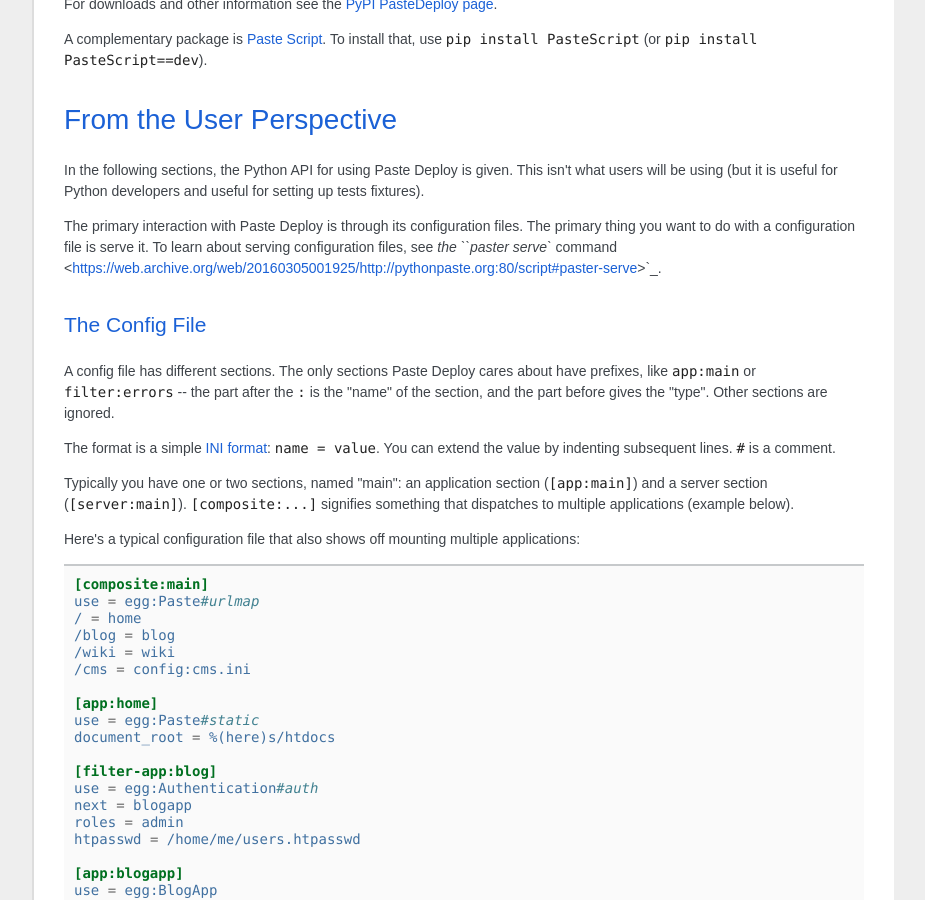
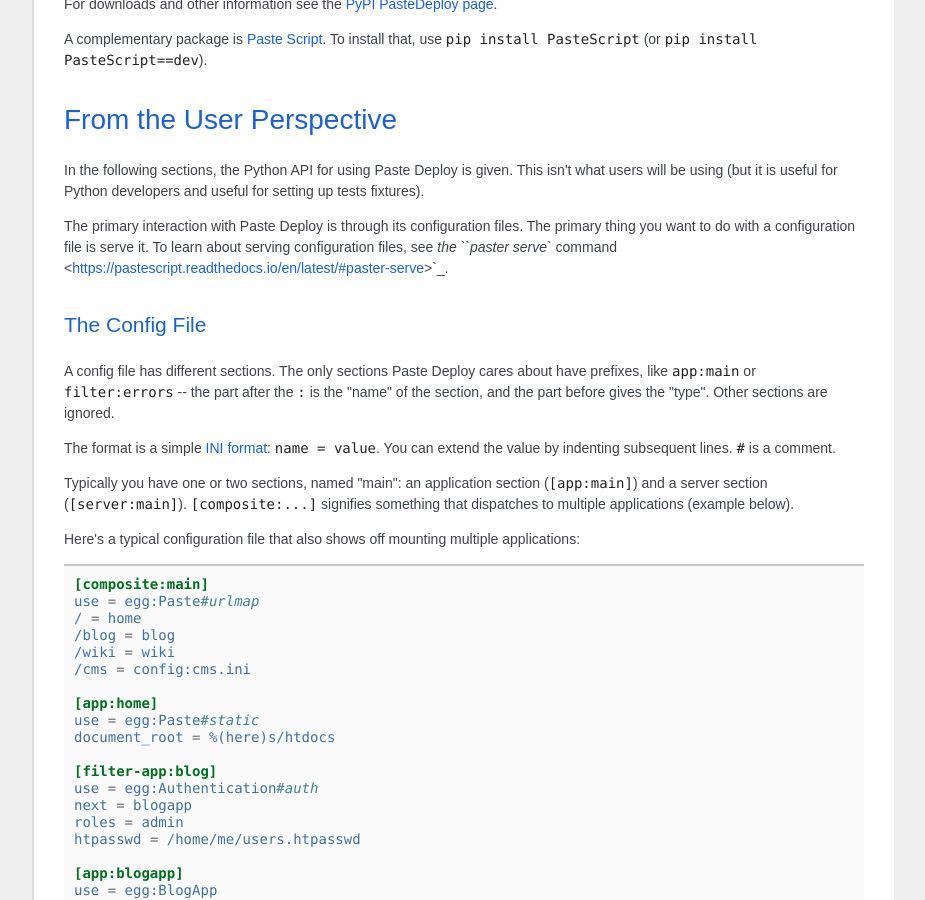
Before and after one commit to Pylons/pastedeploy, a Sphinx documentation site: the page built from docs/index.rst, in a window 1280 px wide and 900 px high, scrolled down 2300 px. Shown: the whole window, without its empty margins (198-1123 px from the left). Built offline with Sphinx 7.4.7, drawn with Linux system fonts in a browser that asks for light colours; some web fonts are replaced.

Commit message:
fix link to paster serve

```diff
--- a/docs/index.rst
+++ b/docs/index.rst
@@ -101,7 +101,7 @@ The primary interaction with Paste Deploy is through its configuration
 files.  The primary thing you want to do with a configuration file is
 serve it.  To learn about serving configuration files, see `the
 ``paster serve`` command
-<https://web.archive.org/web/20160305001925/http://pythonpaste.org:80/script#paster-serve>`_.
+<https://pastescript.readthedocs.io/en/latest/#paster-serve>`_.
 
 The Config File
 ~~~~~~~~~~~~~~~
```
